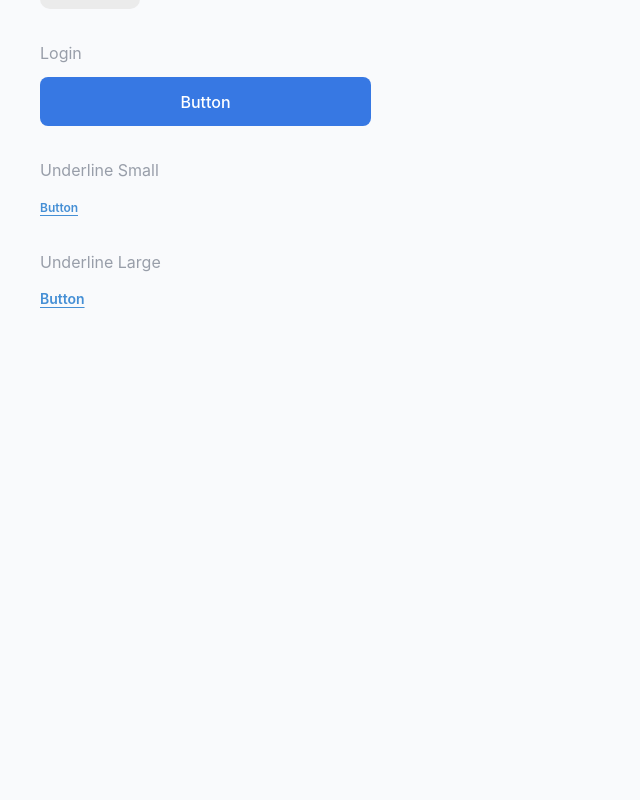
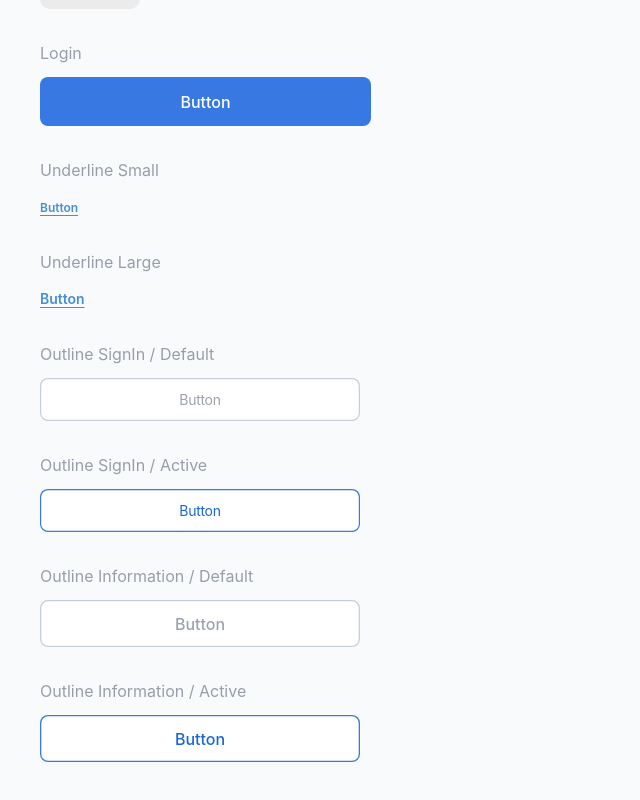
Before and after one commit to BUTIM-butim/BUTIM-FE, a React (Vite) app: page / in a window 1280 px wide. Shown: the part 875-1675 px from the top of the page, without its empty margins (0-640 px from the left). Before the commit the page ends 1225 px from the top, so only its background shows below. Built offline with nearby package versions, Linux system fonts and the light colour scheme; a web font is replaced by a local one.

Commit message:
feat: 아웃라인 버튼 컴포넌트 및 hover 효과 추가

```diff
--- /dev/null
+++ b/src/components/common/button/OutlineButton.tsx
@@ -0,0 +1,74 @@
+import type { ButtonHTMLAttributes, ReactNode } from "react";
+
+type OutlineButtonSize = "signIn" | "information";
+
+type OutlineButtonProps = ButtonHTMLAttributes<HTMLButtonElement> & {
+  children: ReactNode;
+  size?: OutlineButtonSize;
+  isActive?: boolean;
+  fullWidth?: boolean;
+};
+
+const sizeStyles: Record<OutlineButtonSize, string> = {
+  signIn: "h-[43px] px-2 typo-login-input rounded-[8px]",
+  information: "h-[47px] px-2 typo-navbar-button rounded-[8px]",
+};
+
+const borderStyles: Record<
+  OutlineButtonSize,
+  { default: string; active: string }
+> = {
+  signIn: {
+    default: "shadow-[inset_0_0_0_1.2px_var(--color-line-gray)]",
+    active: "shadow-[inset_0_0_0_1.2px_var(--color-button-blue)]",
+  },
+  information: {
+    default: "shadow-[inset_0_0_0_1.3px_var(--color-line-gray)]",
+    active: "shadow-[inset_0_0_0_1.3px_var(--color-button-blue)]",
+  },
+};
+
+const stateStyles = {
+  default: "bg-white text-placeholder-gray",
+  active: "bg-white text-text-blue",
+};
+
+const OutlineButton = ({
+  children,
+  size = "signIn",
+  isActive = false,
+  fullWidth = true,
+  className = "",
+  disabled,
+  ...props
+}: OutlineButtonProps) => {
+  const isDisabled = disabled || !isActive;
+
+  return (
+    <button
+      type="button"
+      disabled={isDisabled}
+      className={`
+        relative isolate inline-flex items-center justify-center
+        overflow-hidden
+        transition-all duration-200
+        disabled:cursor-not-allowed
+
+        before:pointer-events-none before:absolute before:inset-0 before:z-20 before:rounded-[inherit]
+        before:bg-white before:opacity-0 before:transition-opacity before:duration-200
+        enabled:hover:before:opacity-[0.2]
+
+        ${sizeStyles[size]}
+        ${isActive ? stateStyles.active : stateStyles.default}
+        ${isActive ? borderStyles[size].active : borderStyles[size].default}
+        ${fullWidth ? "w-full" : ""}
+        ${className}
+      `}
+      {...props}
+    >
+      <span className="relative z-10">{children}</span>
+    </button>
+  );
+};
+
+export default OutlineButton;
--- a/src/pages/dev/ButtonTestPage.tsx
+++ b/src/pages/dev/ButtonTestPage.tsx
@@ -1,5 +1,6 @@
 import Button from "../../components/common/button/Button";
 import UnderlineButton from "../../components/common/button/UnderlineButton";
+import OutlineButton from "../../components/common/button/OutlineButton";
 
 const ButtonTestPage = () => {
   return (
@@ -77,6 +78,33 @@ const ButtonTestPage = () => {
           <p className="mb-3 text-text-gray">Underline Large</p>
           <UnderlineButton size="large">Button</UnderlineButton>
         </div>
+        <div className="w-[320px]">
+          <p className="mb-3 text-text-gray">Outline SignIn / Default</p>
+          <OutlineButton size="signIn" isActive={false}>
+            Button
+          </OutlineButton>
+        </div>
+
+        <div className="w-[320px]">
+          <p className="mb-3 text-text-gray">Outline SignIn / Active</p>
+          <OutlineButton size="signIn" isActive>
+            Button
+          </OutlineButton>
+        </div>
+
+        <div className="w-[320px]">
+          <p className="mb-3 text-text-gray">Outline Information / Default</p>
+          <OutlineButton size="information" isActive={false}>
+            Button
+          </OutlineButton>
+        </div>
+
+        <div className="w-[320px]">
+          <p className="mb-3 text-text-gray">Outline Information / Active</p>
+          <OutlineButton size="information" isActive>
+            Button
+          </OutlineButton>
+        </div>
       </section>
     </main>
   );
```
